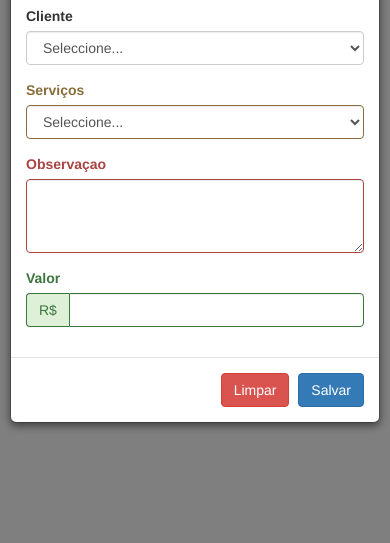
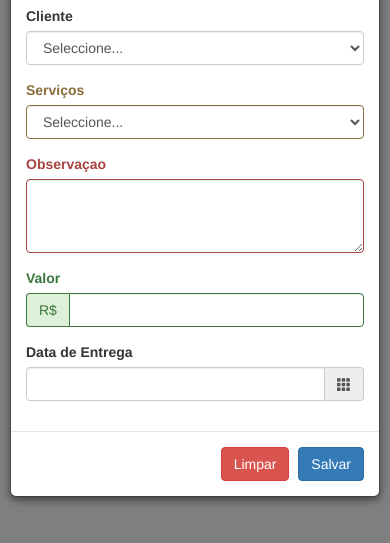
Before and after one commit to lionani07/Bootstrap_AlgaWorks, a plain HTML site: page 4.1/index.html in a window 390 px wide. Both pictures are taken after a click on the button "Nova Ordem de Serviço". Shown: the part 223-766 px from the top of the page. Drawn offline with nearby package versions, Linux system fonts and the light colour scheme.

Commit message:
add datepicker 4.1 version

```diff
--- a/4.1/index.html
+++ b/4.1/index.html
@@ -4,6 +4,7 @@
 	<meta charset="utf-8">
 	<meta name="viewport" content="width=device-width, initial-scale=1">
 	<link rel="stylesheet" href="https://maxcdn.bootstrapcdn.com/bootstrap/3.3.7/css/bootstrap.min.css">
+	<link rel="stylesheet" type="text/css" href="css/bootstrap-datepicker.min.css">
 	<link rel="stylesheet" type="text/css" href="css/index.css">
 	<title>Index</title>
 </head>
@@ -245,6 +246,17 @@
 									</div>
 								</div>
 							</div>
+							<div class="col-sm-4">
+								<div class="form-group">
+									<label class="control-label" for="date">Data de Entrega</label>
+									<div class="input-group date" data-provide="datepicker">
+										<input id="date" type="text" name="" class="form-control">
+										<div class="input-group-addon">
+											<span class="glyphicon glyphicon-th"></span>
+										</div>
+									</div>
+								</div>
+							</div>
 						</div>
 
 
@@ -265,6 +277,8 @@
 
 <!-- Latest compiled JavaScript -->
 <script src="https://maxcdn.bootstrapcdn.com/bootstrap/3.3.7/js/bootstrap.min.js"></script>
+<script type="text/javascript" src="js/bootstrap-datepicker.min.js"></script>
+<script type="text/javascript" src="js/bootstrap-datepicker.br.min.js"></script>
 <script type="text/javascript" src="js/main.js"></script>
 </body>
 </html>
--- /dev/null
+++ b/4.1/js/bootstrap-datepicker.br.min.js
@@ -0,0 +1 @@
+!function(a){a.fn.datepicker.dates.br={days:["Sul","Lun","Meurzh","Merc'her","Yaou","Gwener","Sadorn"],daysShort:["Sul","Lun","Meu.","Mer.","Yao.","Gwe.","Sad."],daysMin:["Su","L","Meu","Mer","Y","G","Sa"],months:["Genver","C'hwevrer","Meurzh","Ebrel","Mae","Mezheven","Gouere","Eost","Gwengolo","Here","Du","Kerzu"],monthsShort:["Genv.","C'hw.","Meur.","Ebre.","Mae","Mezh.","Goue.","Eost","Gwen.","Here","Du","Kerz."],today:"Hiziv",monthsTitle:"Miz",clear:"Dilemel",weekStart:1,format:"dd/mm/yyyy"}}(jQuery);
```
Also changed, not shown: 4.1/css/bootstrap-datepicker.min.css (added), 4.1/js/bootstrap-datepicker.min.js (added).
